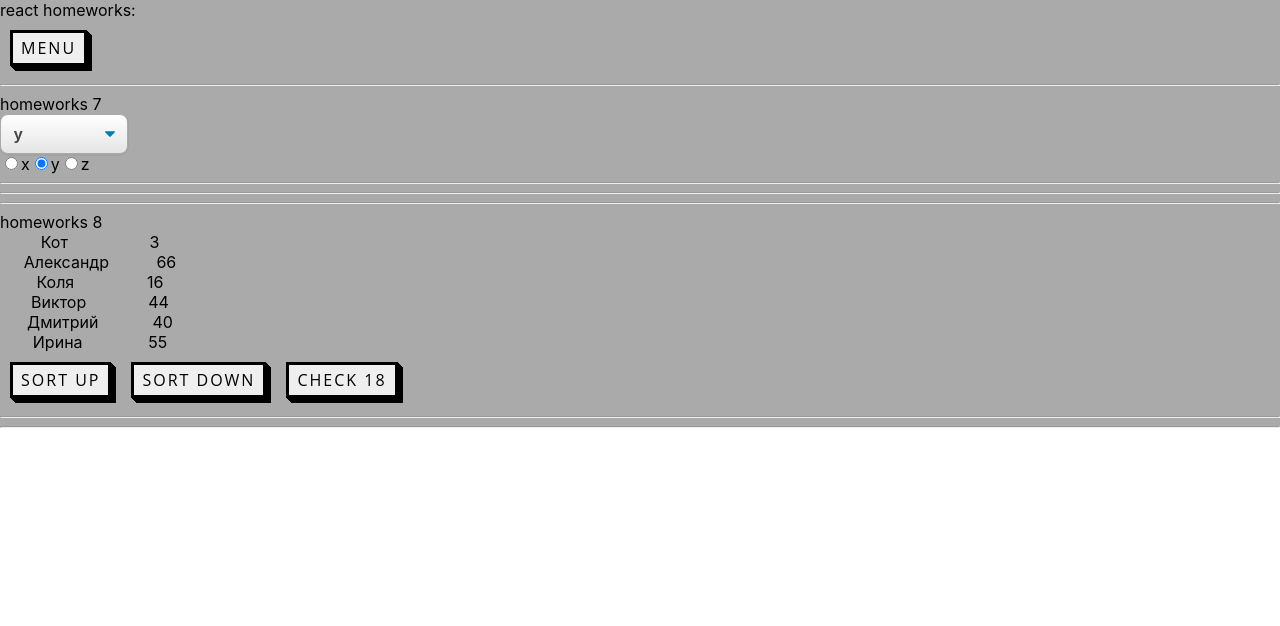
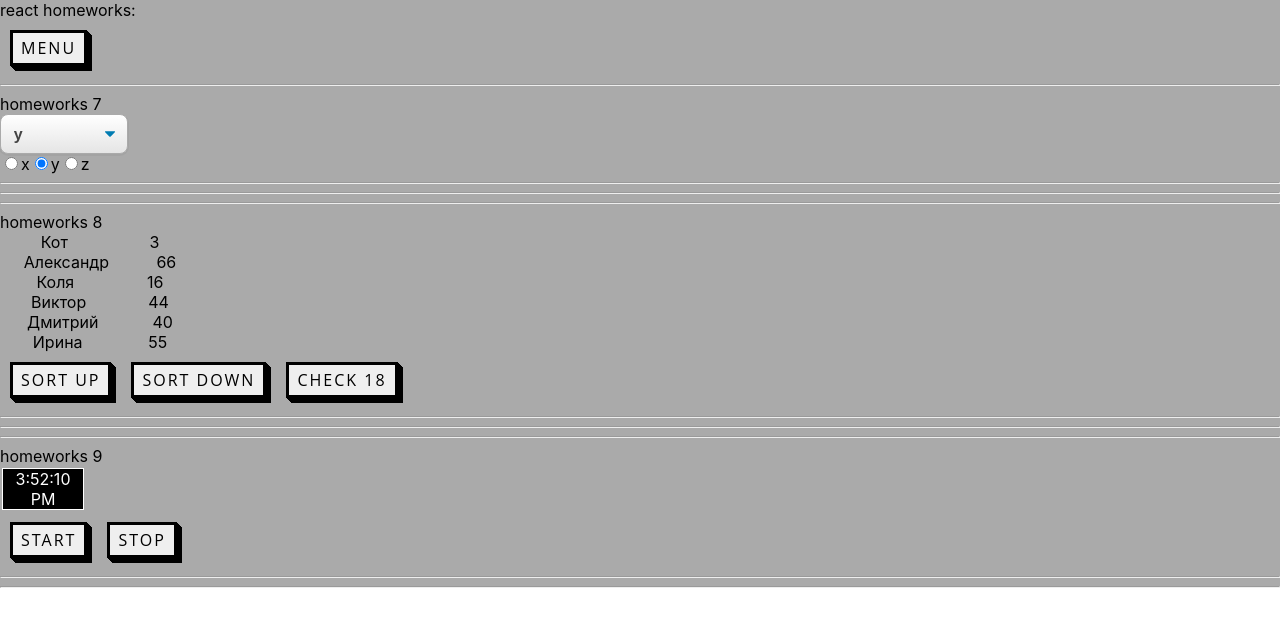
Before and after one commit to katrainer/task_of_Ignat, a React (Create React App) app: page /#/junior in a window 1280 px wide. Shown: the top 626 px of the page. Built offline with nearby package versions, Linux system fonts and the light colour scheme.

Commit message:
made task 9

```diff
--- a/package.json
+++ b/package.json
@@ -17,7 +17,7 @@
     "react-dom": "^17.0.2",
     "react-router": "^5.2.1",
     "react-router-dom": "^5.3.0",
-    "react-scripts": "4.0.3",
+    "react-scripts": "^5.0.0",
     "typescript": "^4.1.2",
     "web-vitals": "^1.0.1"
   },
--- a/src/p2-homeworks/h5/pages/Junior.tsx
+++ b/src/p2-homeworks/h5/pages/Junior.tsx
@@ -1,12 +1,14 @@
 import React from 'react'
 import HW7 from "../../h7/HW7";
 import HW8 from '../../h8/HW8';
+import HW9 from '../../h9/HW9';
 
 function Junior() {
     return (
         <div>
             <HW7/>
             <HW8/>
+            <HW9/>
         </div>
     )
 }
--- /dev/null
+++ b/src/p2-homeworks/h9/Clock.module.css
@@ -0,0 +1,8 @@
+.niceStyle{
+    margin: 2px;
+    border: white 1px solid;
+    width: 80px;
+    text-align: center;
+    color: white;
+    background-color: black;
+}
--- a/src/p2-homeworks/h9/Clock.tsx
+++ b/src/p2-homeworks/h9/Clock.tsx
@@ -1,35 +1,36 @@
 import React, {useState} from 'react'
 import SuperButton from '../h4/common/c2-SuperButton/SuperButton'
+import s from './Clock.module.css'
 
 function Clock() {
     const [timerId, setTimerId] = useState<number>(0)
-    const [date, setDate] = useState<Date>()
+    const [date, setDate] = useState<Date>(new Date())
     const [show, setShow] = useState<boolean>(false)
 
     const stop = () => {
-        // stop
+        clearInterval(timerId)
     }
     const start = () => {
         stop()
         const id: number = window.setInterval(() => {
-            // setDate
+            setDate(new Date())// setDate
         }, 1000)
         setTimerId(id)
     }
 
     const onMouseEnter = () => {
-        // show
+        setShow(true)
     }
     const onMouseLeave = () => {
-        // close
+        setShow(false)
     }
 
-    const stringTime = 'Time' // fix with date
-    const stringDate = 'Date' // fix with date
+    const stringTime = date.toLocaleTimeString() // fix with date
+    const stringDate = date.toLocaleDateString() // fix with date
 
     return (
         <div>
-            <div
+            <div className={s.niceStyle}
                 onMouseEnter={onMouseEnter}
                 onMouseLeave={onMouseLeave}
             >
@@ -37,7 +38,7 @@ function Clock() {
             </div>
 
             {show && (
-                <div>
+                <div className={s.niceStyle}>
                     {stringDate}
                 </div>
             )}
```
Also changed, not shown: 2 other files (tests, documents, lock files or other folders).
